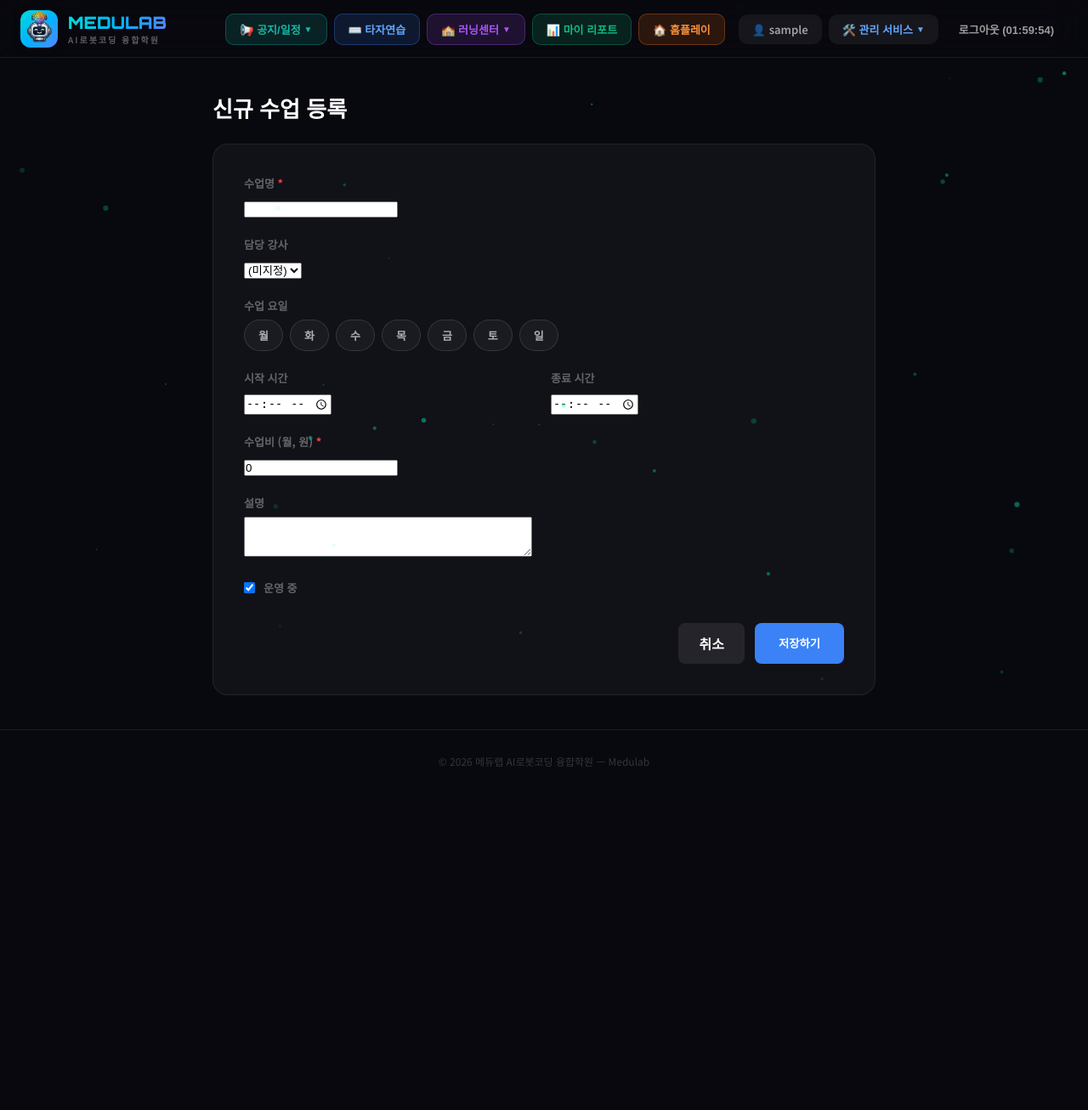
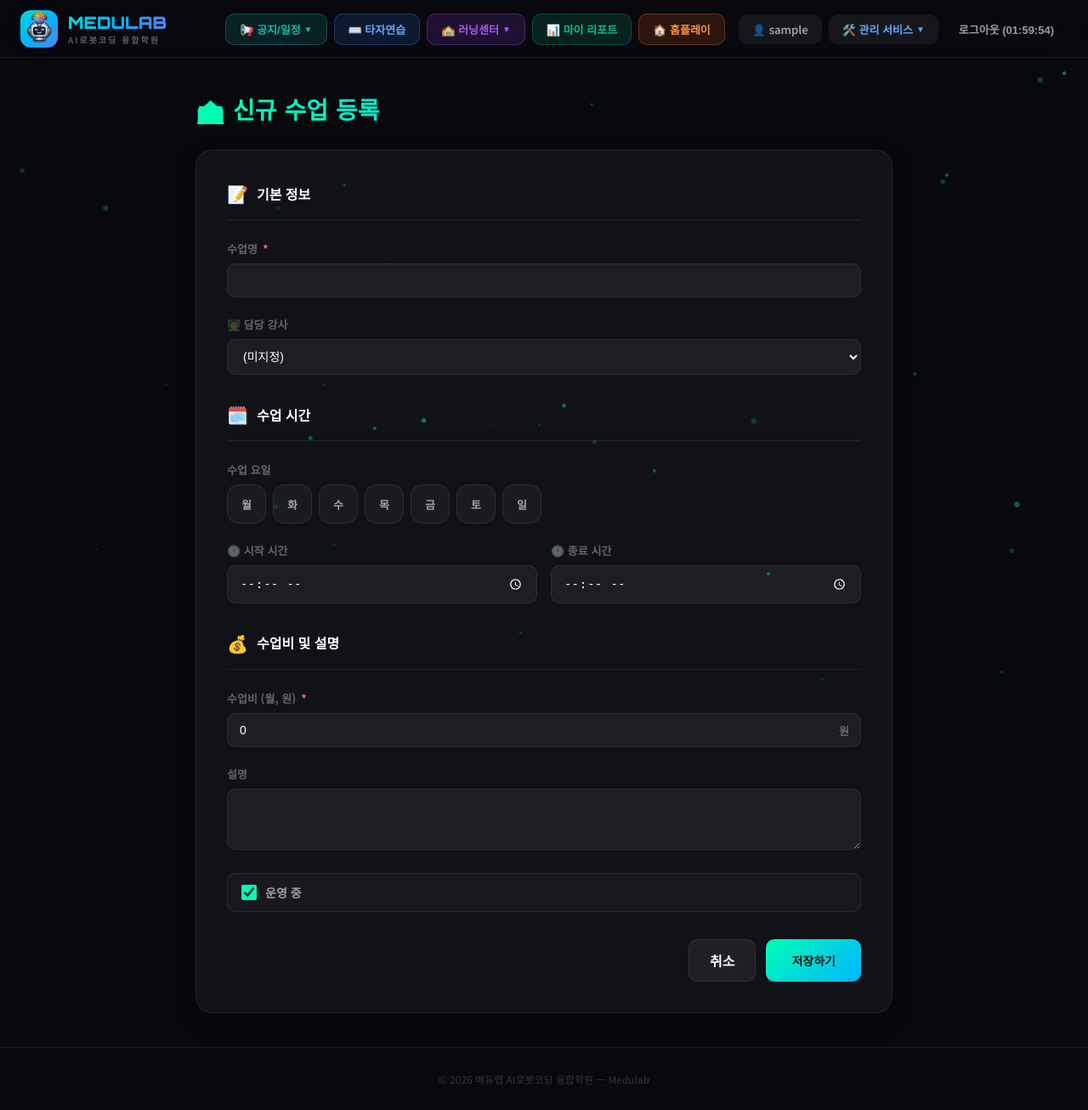
Before and after one commit to steam-making/medulab-arcade, a Django app: page /admin-services/classes/add/ in a window 1280 px wide. Shown: the whole page at 85% size. Before the commit the page ends 902 px from the top, so only its background shows below. Run offline with Django 4.2, Linux system fonts and the light colour scheme; the visitor is signed in with stand-in values (Sample User, id 1); data comes from the database, SQL or seed files in the repository.

Commit message:
Fix: 수업 관리 폼 다크 테마 미적용 버그 수정 + 디자인 개선
폼 위젯 CSS 클래스(form-input)와 템플릿 스타일(.fi)이 불일치해
텍스트/숫자 입력란이 흰 배경으로 렌더링되던 문제 수정. 겸사겸사
섹션 헤더 아이콘, 요일 선택 UI, 학생 배정 테이블 등 전체적으로
다른 관리자 화면과 톤을 맞춰 디자인 개선.

Co-Authored-By: Claude Sonnet 4.6 <noreply@anthropic.com>

```diff
--- a/medulab_arcade/arcade/forms.py
+++ b/medulab_arcade/arcade/forms.py
@@ -791,11 +791,11 @@ class SchoolClassForm(forms.ModelForm):
         model = SchoolClass
         fields = ['name', 'teacher', 'days_of_week', 'start_time', 'end_time', 'tuition_fee', 'description', 'is_active']
         widgets = {
-            'name': forms.TextInput(attrs={'class': 'form-input'}),
-            'start_time': forms.TimeInput(attrs={'type': 'time', 'class': 'form-input'}, format='%H:%M'),
-            'end_time': forms.TimeInput(attrs={'type': 'time', 'class': 'form-input'}, format='%H:%M'),
-            'tuition_fee': forms.NumberInput(attrs={'min': 0, 'step': 1000, 'class': 'form-input'}),
-            'description': forms.Textarea(attrs={'rows': 3, 'class': 'form-input'}),
+            'name': forms.TextInput(attrs={'class': 'fi'}),
+            'start_time': forms.TimeInput(attrs={'type': 'time', 'class': 'fi'}, format='%H:%M'),
+            'end_time': forms.TimeInput(attrs={'type': 'time', 'class': 'fi'}, format='%H:%M'),
+            'tuition_fee': forms.NumberInput(attrs={'min': 0, 'step': 1000, 'class': 'fi'}),
+            'description': forms.Textarea(attrs={'rows': 3, 'class': 'fi'}),
         }
         labels = {
             'name': '수업명',
@@ -812,7 +812,7 @@ class SchoolClassForm(forms.ModelForm):
         ).order_by('username')
         self.fields['teacher'].required = False
         self.fields['teacher'].empty_label = '(미지정)'
-        self.fields['teacher'].widget.attrs.update({'class': 'form-input'})
+        self.fields['teacher'].widget.attrs.update({'class': 'fi'})
         if self.instance and self.instance.days_of_week:
             self.initial['days_of_week'] = self.instance.days_of_week.split(',')
 
--- a/medulab_arcade/templates/arcade/admin/class_form.html
+++ b/medulab_arcade/templates/arcade/admin/class_form.html
@@ -4,37 +4,67 @@
 
 {% block extra_css %}
 <style>
-.fi { width:100%; padding:10px; border-radius:8px; background:rgba(255,255,255,0.05); color:white; border:1px solid rgba(255,255,255,0.1); font-size:14px; }
-.fi:focus { outline:none; border-color:rgba(59,130,246,0.5); }
-label.fl { display:block; color:var(--text-muted); margin-bottom:7px; font-weight:700; font-size:13px; }
+.class-form-wrap { max-width:860px; margin:40px auto; padding:0 20px; animation: fadeSlideIn 0.4s ease; }
+.class-form-title { font: 900 28px 'Orbitron', sans-serif; background: linear-gradient(90deg, var(--accent-green), var(--accent-blue)); -webkit-background-clip: text; background-clip: text; -webkit-text-fill-color: transparent; margin-bottom:28px; }
+
+.class-card { background: var(--bg-card); border-radius:20px; border:1px solid var(--border); box-shadow: 0 10px 30px rgba(0,0,0,0.2); padding:36px; margin-bottom:28px; }
+.class-card-head { display:flex; align-items:center; gap:10px; margin:0 0 24px 0; padding-bottom:16px; border-bottom:1px solid var(--border); }
+.class-card-head h3 { font-size:16px; font-weight:800; color:#fff; margin:0; }
+.class-card-head .icon { font-size:20px; }
+
+.fi { width:100%; padding:11px 14px; border-radius:10px; background:rgba(255,255,255,0.05); color:#fff; border:1px solid var(--border); font-size:14px; color-scheme:dark; transition: border-color .2s, background .2s; }
+.fi:focus { outline:none; border-color:var(--accent-blue); background:rgba(255,255,255,0.08); }
+label.fl { display:flex; align-items:center; gap:6px; color:var(--text-muted); margin-bottom:8px; font-weight:700; font-size:13px; }
 .fgroup { margin-bottom:22px; }
+.fgroup:last-of-type { margin-bottom:0; }
+.required-mark { color:#ff6b6b; }
+
 .days-checkbox { list-style:none; padding:0; margin:0; display:flex; flex-wrap:wrap; gap:8px; }
 .days-checkbox li { margin:0; }
-.days-checkbox label { display:flex; align-items:center; gap:6px; padding:8px 16px; border-radius:999px; cursor:pointer; border:1px solid rgba(255,255,255,0.12); background:rgba(255,255,255,0.04); color:rgba(255,255,255,0.65); font-size:13px; font-weight:600; }
+.days-checkbox label { display:flex; align-items:center; justify-content:center; gap:6px; width:46px; height:46px; border-radius:14px; cursor:pointer; border:1px solid var(--border); background:rgba(255,255,255,0.04); color:var(--text-secondary); font-size:13px; font-weight:700; transition: all .15s; }
+.days-checkbox label:hover { background:rgba(255,255,255,0.08); }
 .days-checkbox input { display:none; }
 .days-checkbox input:checked + label,
-.days-checkbox label:has(input:checked) { background:rgba(59,130,246,0.22); border-color:rgba(59,130,246,0.5); color:#93c5fd; }
+.days-checkbox label:has(input:checked) { background:linear-gradient(135deg, var(--accent-green), var(--accent-blue)); border-color:transparent; color:#03140e; box-shadow:0 4px 14px rgba(0,255,180,0.2); }
 
-.era-member-chips { display: flex; flex-wrap: wrap; gap: 7px; min-height: 36px; margin-top: 6px; }
-.era-chip { display: inline-flex; align-items: center; gap: 6px; background: rgba(124,58,237,0.18); border: 1px solid rgba(167,139,250,0.3); border-radius: 999px; padding: 4px 12px; font-size: 12px; font-weight: 700; color: #c4b5fd; }
+.tuition-input-wrap { position:relative; }
+.tuition-input-wrap .fi { padding-right:44px; }
+.tuition-suffix { position:absolute; right:14px; top:50%; transform:translateY(-50%); color:var(--text-muted); font-size:13px; font-weight:700; pointer-events:none; }
+
+.active-toggle { display:flex; align-items:center; gap:10px; padding:12px 16px; border-radius:10px; background:rgba(255,255,255,0.03); border:1px solid var(--border); }
+.active-toggle input { width:18px; height:18px; accent-color: var(--accent-green); }
+.active-toggle label { margin:0; color:var(--text-secondary); font-weight:600; font-size:14px; cursor:pointer; }
+
+.form-actions { display:flex; gap:12px; justify-content:flex-end; margin-top:32px; }
+.btn-cancel { padding:12px 24px; background:rgba(255,255,255,0.06); color:#fff; border-radius:10px; text-decoration:none; font-weight:700; border:1px solid var(--border); transition: all .2s; }
+.btn-cancel:hover { background:rgba(255,255,255,0.1); }
+.btn-save { padding:12px 30px; background:linear-gradient(135deg, var(--accent-green), var(--accent-blue)); color:#03140e; border:none; border-radius:10px; cursor:pointer; font-weight:800; font-size:14px; transition: all .2s; }
+.btn-save:hover { transform:translateY(-2px); box-shadow:0 6px 20px rgba(0,255,180,0.25); }
+
+.era-member-chips { display: flex; flex-wrap: wrap; gap: 7px; min-height: 36px; margin-top: 10px; }
+.era-chip { display: inline-flex; align-items: center; gap: 6px; background: rgba(124,58,237,0.18); border: 1px solid rgba(167,139,250,0.3); border-radius: 999px; padding: 5px 14px; font-size: 12px; font-weight: 700; color: #c4b5fd; }
 .era-chip button { background: none; border: none; color: #a78bfa; cursor: pointer; font-size: 14px; padding: 0; line-height: 1; }
-.era-search-wrap { position: relative; }
-.era-dropdown { display: none; position: absolute; top: 100%; left: 0; right: 0; background: #1e1b4b; border: 1px solid rgba(255,255,255,0.12); border-radius: 10px; z-index: 100; max-height: 220px; overflow-y: auto; box-shadow: 0 8px 24px rgba(0,0,0,0.5); margin-top: 4px; }
+.era-search-wrap { position: relative; max-width:420px; }
+.era-dropdown { display: none; position: absolute; top: 100%; left: 0; right: 0; background: #1e1b4b; border: 1px solid var(--border); border-radius: 10px; z-index: 100; max-height: 220px; overflow-y: auto; box-shadow: 0 8px 24px rgba(0,0,0,0.5); margin-top: 6px; }
 .era-dropdown-item { padding: 10px 14px; cursor: pointer; font-size: 13px; color: #e0e0e0; border-bottom: 1px solid rgba(255,255,255,0.05); }
 .era-dropdown-item:hover { background: rgba(124,58,237,0.25); }
+.enroll-btn { margin-top:16px; padding:11px 24px; background:linear-gradient(135deg, var(--accent-green), var(--accent-blue)); color:#03140e; border:none; border-radius:10px; cursor:pointer; font-weight:800; font-size:13px; }
 
-.enroll-table { width:100%; border-collapse:collapse; font-size:13px; margin-top:12px; }
-.enroll-table th { color:rgba(255,255,255,0.5); font-weight:700; font-size:11px; text-transform:uppercase; padding:9px 12px; border-bottom:1px solid rgba(255,255,255,0.08); text-align:left; }
-.enroll-table td { padding:10px 12px; border-bottom:1px solid rgba(255,255,255,0.05); color:#e0e0e0; }
-.enroll-del-btn { padding:5px 12px; border:1px solid rgba(239,68,68,0.3); background:rgba(239,68,68,0.14); color:#fca5a5; border-radius:8px; font-size:12px; cursor:pointer; }
+.enroll-table { width:100%; border-collapse:collapse; font-size:13px; margin-top:20px; }
+.enroll-table th { color:var(--text-muted); font-weight:700; font-size:11px; text-transform:uppercase; letter-spacing:0.5px; padding:10px 12px; border-bottom:1px solid var(--border); text-align:left; }
+.enroll-table td { padding:12px; border-bottom:1px solid rgba(255,255,255,0.05); color:#e0e0e0; vertical-align:middle; }
+.enroll-table tr:hover td { background:rgba(255,255,255,0.02); }
+.student-avatar { display:inline-flex; align-items:center; justify-content:center; width:28px; height:28px; border-radius:50%; background:rgba(59,130,246,0.18); color:#93c5fd; font-weight:800; font-size:12px; margin-right:8px; }
+.enroll-del-btn { padding:6px 14px; border:1px solid rgba(239,68,68,0.3); background:rgba(239,68,68,0.14); color:#fca5a5; border-radius:8px; font-size:12px; font-weight:700; cursor:pointer; transition: all .15s; }
+.enroll-del-btn:hover { background:rgba(239,68,68,0.25); }
 </style>
 {% endblock %}
 
 {% block content %}
-<div style="max-width:820px; margin:40px auto; padding:0 20px;">
-    <h2 style="color:#fff; font-size:26px; font-weight:900; margin-bottom:24px;">{{ title }}</h2>
+<div class="class-form-wrap">
+    <h1 class="class-form-title">🏫 {{ title }}</h1>
 
-    <div style="background:rgba(255,255,255,0.04); padding:36px; border-radius:18px; border:1px solid rgba(255,255,255,0.07); margin-bottom:28px;">
+    <div class="class-card">
         {% if form.errors %}
         <div style="margin-bottom:20px; padding:14px 18px; border-radius:10px; background:rgba(239,68,68,0.1); border:1px solid rgba(239,68,68,0.3); color:#fca5a5; font-size:14px;">
             입력 내용을 확인해 주세요.
@@ -46,15 +76,19 @@ label.fl { display:block; color:var(--text-muted); margin-bottom:7px; font-weigh
         <form method="post">
             {% csrf_token %}
 
+            <div class="class-card-head"><span class="icon">📝</span><h3>기본 정보</h3></div>
+
             <div class="fgroup">
-                <label class="fl">{{ form.name.label }} <span style="color:#ef4444;">*</span></label>
+                <label class="fl">{{ form.name.label }} <span class="required-mark">*</span></label>
                 {{ form.name }}
             </div>
 
             <div class="fgroup">
-                <label class="fl">{{ form.teacher.label }}</label>
+                <label class="fl">👨‍🏫 {{ form.teacher.label }}</label>
                 {{ form.teacher }}
             </div>
+
+            <div class="class-card-head" style="margin-top:32px;"><span class="icon">🗓️</span><h3>수업 시간</h3></div>
 
             <div class="fgroup">
                 <label class="fl">{{ form.days_of_week.label }}</label>
@@ -63,18 +97,23 @@ label.fl { display:block; color:var(--text-muted); margin-bottom:7px; font-weigh
 
             <div style="display:grid; grid-template-columns:1fr 1fr; gap:16px;" class="fgroup">
                 <div>
-                    <label class="fl">{{ form.start_time.label }}</label>
+                    <label class="fl">🕐 {{ form.start_time.label }}</label>
                     {{ form.start_time }}
                 </div>
                 <div>
-                    <label class="fl">{{ form.end_time.label }}</label>
+                    <label class="fl">🕐 {{ form.end_time.label }}</label>
                     {{ form.end_time }}
                 </div>
             </div>
 
+            <div class="class-card-head" style="margin-top:32px;"><span class="icon">💰</span><h3>수업비 및 설명</h3></div>
+
             <div class="fgroup">
-                <label class="fl">{{ form.tuition_fee.label }} <span style="color:#ef4444;">*</span></label>
-                {{ form.tuition_fee }}
+                <label class="fl">{{ form.tuition_fee.label }} <span class="required-mark">*</span></label>
+                <div class="tuition-input-wrap">
+                    {{ form.tuition_fee }}
+                    <span class="tuition-suffix">원</span>
+                </div>
             </div>
 
             <div class="fgroup">
@@ -82,31 +121,32 @@ label.fl { display:block; color:var(--text-muted); margin-bottom:7px; font-weigh
                 {{ form.description }}
             </div>
 
-            <div class="fgroup" style="display:flex; align-items:center; gap:10px;">
+            <div class="fgroup active-toggle">
                 {{ form.is_active }}
-                <label class="fl" style="margin:0;">{{ form.is_active.label }}</label>
+                <label for="{{ form.is_active.id_for_label }}">{{ form.is_active.label }}</label>
             </div>
 
-            <div style="display:flex; gap:12px; justify-content:flex-end; margin-top:32px;">
-                <a href="{% url 'class_admin_list' %}" style="padding:12px 24px; background:rgba(255,255,255,0.08); color:white; border-radius:8px; text-decoration:none; font-weight:700;">취소</a>
-                <button type="submit" style="padding:12px 28px; background:#3b82f6; color:white; border:none; border-radius:8px; cursor:pointer; font-weight:700;">저장하기</button>
+            <div class="form-actions">
+                <a href="{% url 'class_admin_list' %}" class="btn-cancel">취소</a>
+                <button type="submit" class="btn-save">저장하기</button>
             </div>
         </form>
     </div>
 
     {% if school_class %}
-    <div style="background:rgba(255,255,255,0.04); padding:36px; border-radius:18px; border:1px solid rgba(255,255,255,0.07);">
-        <h3 style="color:#a78bfa; font-size:16px; font-weight:800; margin:0 0 18px 0;">👥 학생 배정</h3>
+    <div class="class-card">
+        <div class="class-card-head"><span class="icon">👥</span><h3>학생 배정 ({{ school_class.student_count }}명)</h3></div>
 
         <form method="post" action="{% url 'class_enroll_student' school_class.id %}" id="enrollForm">
             {% csrf_token %}
-            <div class="era-search-wrap" style="max-width:400px;">
+            <label class="fl">회원 검색으로 추가</label>
+            <div class="era-search-wrap">
                 <input type="text" id="memberSearch" class="fi" placeholder="이름 또는 아이디 검색..." autocomplete="off">
                 <div class="era-dropdown" id="memberDropdown"></div>
             </div>
             <div class="era-member-chips" id="memberChips"></div>
             <div id="memberInputs"></div>
-            <button type="submit" style="margin-top:14px; padding:10px 22px; background:#3b82f6; color:white; border:none; border-radius:8px; cursor:pointer; font-weight:700; font-size:13px;">배정하기</button>
+            <button type="submit" class="enroll-btn">＋ 배정하기</button>
         </form>
 
         <table class="enroll-table">
@@ -116,7 +156,11 @@ label.fl { display:block; color:var(--text-muted); margin-bottom:7px; font-weigh
             <tbody>
                 {% for e in enrollments %}
                 <tr>
-                    <td>{{ e.student.profile.real_name|default:e.student.username }} <span style="color:rgba(255,255,255,0.4); font-size:11px;">@{{ e.student.username }}</span></td>
+                    <td>
+                        <span class="student-avatar">{{ e.student.profile.real_name|default:e.student.username|slice:":1" }}</span>
+                        {{ e.student.profile.real_name|default:e.student.username }}
+                        <span style="color:var(--text-muted); font-size:11px;">@{{ e.student.username }}</span>
+                    </td>
                     <td>{{ e.enrolled_at|date:"Y.m.d" }}</td>
                     <td>
                         <form method="post" action="{% url 'class_unenroll_student' school_class.id e.id %}" onsubmit="return confirm('배정을 해제할까요?')">
@@ -126,7 +170,7 @@ label.fl { display:block; color:var(--text-muted); margin-bottom:7px; font-weigh
                     </td>
                 </tr>
                 {% empty %}
-                <tr><td colspan="3" style="text-align:center; color:rgba(255,255,255,0.35); padding:24px;">배정된 학생이 없습니다.</td></tr>
+                <tr><td colspan="3" style="text-align:center; color:var(--text-muted); padding:32px;">배정된 학생이 없습니다.</td></tr>
                 {% endfor %}
             </tbody>
         </table>
```
